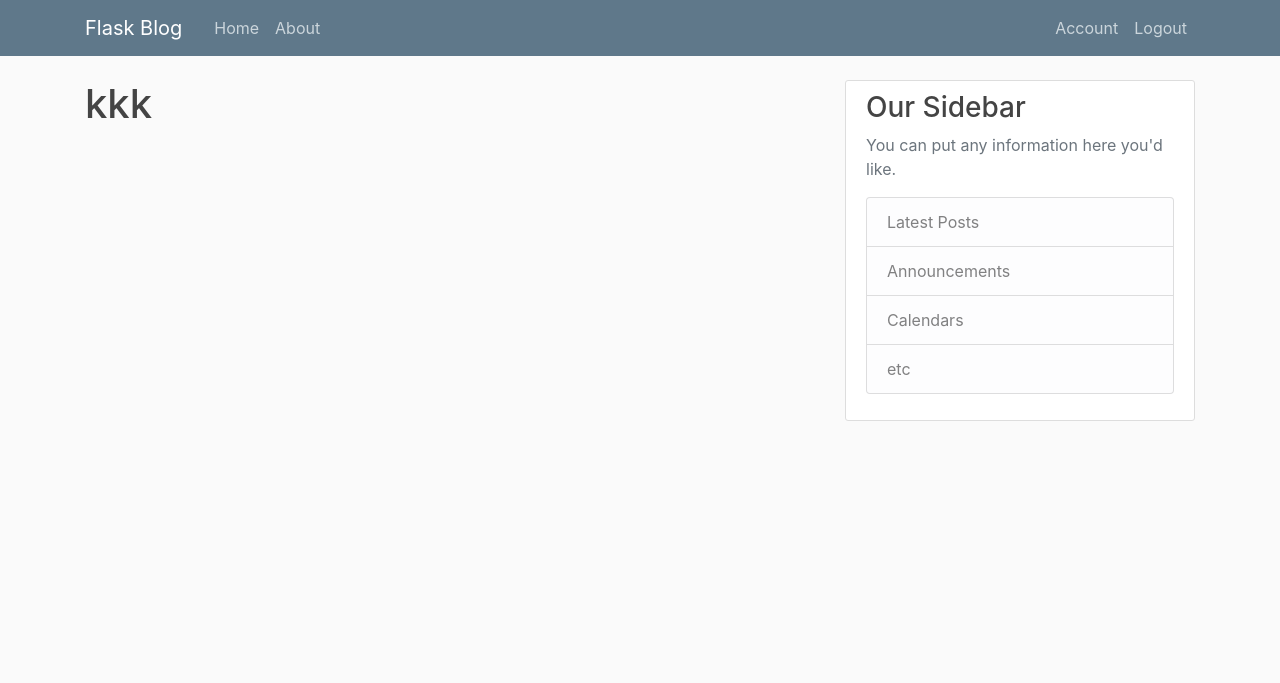
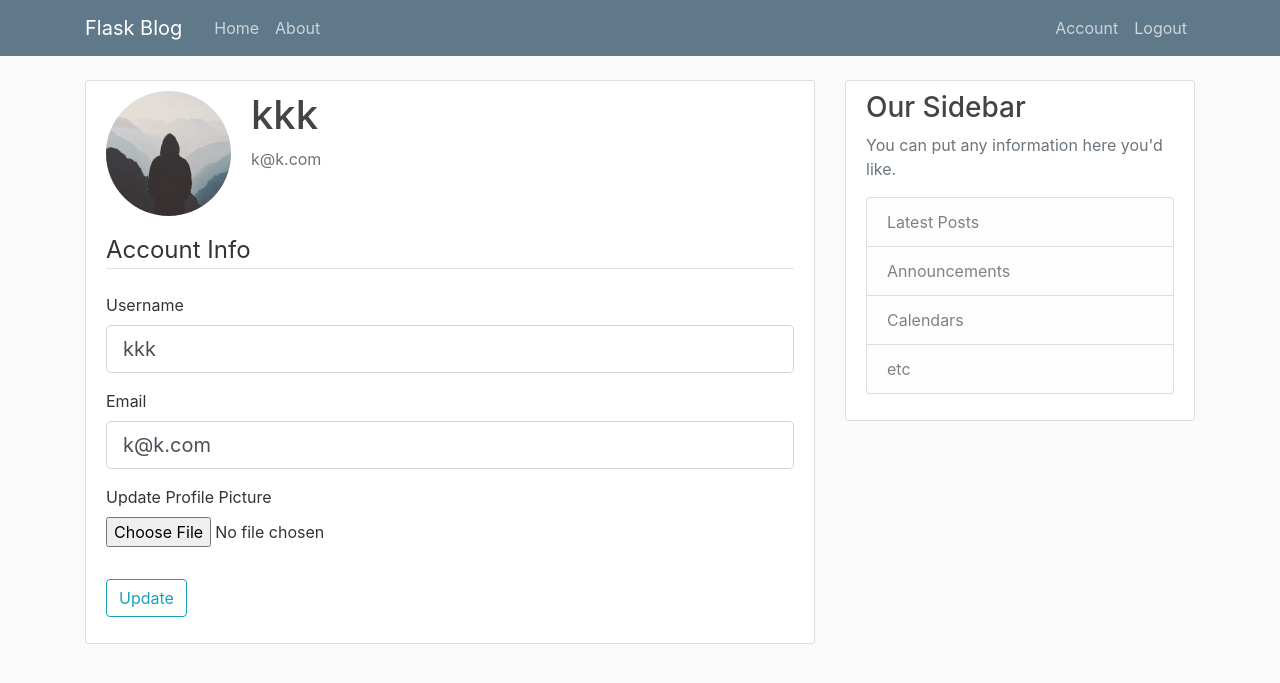
Before and after one commit to kongzz311/FlaskFullTutorial, a Flask app: page /account in a window 1280 px wide. Shown: the top 683 px of the page. Run offline with Flask 2, Linux system fonts and the light colour scheme; a user stored in the database is signed in; some libraries are stand-ins or nearby versions.

Commit message:
07-User-Account-Profile-Pic

```diff
--- a/flaskblog/forms.py
+++ b/flaskblog/forms.py
@@ -1,4 +1,6 @@
 from flask_wtf import FlaskForm
+from flask_wtf.file import FileField, FileAllowed
+from flask_login import current_user
 from wtforms import StringField, PasswordField, SubmitField, BooleanField
 from wtforms.validators import DataRequired, Length, Email, EqualTo, ValidationError
 from flaskblog.models import User
@@ -32,3 +34,28 @@ class LoginFrom(FlaskForm):
     password = PasswordField('Password', validators=[DataRequired()])
     remember = BooleanField('Remember me')
     submit = SubmitField('Login')
+
+
+class UpdateAccountForm(FlaskForm):
+    username = StringField('Username',
+                           validators=[DataRequired(), Length(min=2, max=20)])
+    email = StringField('Email',
+                        validators=[DataRequired(), Email()]
+                        )
+    picture = FileField('Update Profile Picture', validators=[FileAllowed(['jpg', 'png', 'jpeg'])])
+    submit = SubmitField('Update')
+
+
+
+    def validate_username(self, username):
+        if username.data != current_user.username:
+            user = User.query.filter_by(username=username.data).first()
+            if user:
+                raise ValidationError('That username is taken. Please choose a different one')
+
+
+    def validate_email(self, email):
+        if email.data != current_user.email:
+            user = User.query.filter_by(email=email.data).first()
+            if user:
+                raise ValidationError('That email is taken. Please choose a different one')
--- a/flaskblog/routes.py
+++ b/flaskblog/routes.py
@@ -1,6 +1,9 @@
+import os
+import secrets
+from PIL import Image
 from flask import render_template, url_for, flash, redirect, request
 from flaskblog import app, db, bcrypt
-from flaskblog.forms import RegistrationForm, LoginFrom
+from flaskblog.forms import RegistrationForm, LoginFrom, UpdateAccountForm
 from flaskblog.models import User, Post
 from flask_login import login_user, current_user, logout_user, login_required
 
@@ -68,7 +71,36 @@ def logout():
     return redirect(url_for('home'))
 
 
-@app.route('/account')
+def save_picture(form_picture):
+    random_hex = secrets.token_hex(8)
+    _, f_ext = os.path.splitext(form_picture.filename)
+    picture_fn = random_hex + f_ext
+    picture_path = os.path.join(app.root_path, 'static/profile_pics', picture_fn)
+
+    output_size = (125, 125)
+    i = Image.open(form_picture)
+    i.thumbnail(output_size)
+
+    i.save(picture_path)
+
+    return picture_fn
+
+
+@app.route('/account', methods=['POST', 'GET'])
 @login_required
 def account():
-    return render_template('account.html', title='Account')
+    form = UpdateAccountForm()
+    if form.validate_on_submit():
+        if form.picture.data:
+            picture_file = save_picture(form.picture.data)
+            current_user.image_file = picture_file
+        current_user.username = form.username.data
+        current_user.email = form.email.data
+        db.session.commit()
+        flash('Your account has been updated!', 'success')
+        return redirect(url_for('account'))
+    elif request.method == 'GET':
+        form.username.data = current_user.username
+        form.email.data = current_user.email
+    image_file = url_for('static', filename='profile_pics/'+current_user.image_file)
+    return render_template('account.html', title='Account', image_file=image_file, form=form)
--- a/flaskblog/templates/account.html
+++ b/flaskblog/templates/account.html
@@ -1,4 +1,60 @@
 {% extends "layout.html" %}
 {% block content %}
-    <h1>{{ current_user.username }}</h1>
+    <div class="content-section">
+        <div class="media">
+            <img class="rounded-circle account-img" src="{{ image_file }}">
+            <div class="media-body">
+                <h2 class="account-heading">{{ current_user.username }}</h2>
+                <p class="text-secondary">{{ current_user.email }}</p>
+            </div>
+        </div>
+        <!-- FORM HERE -->
+            <form action="" method="post" enctype="multipart/form-data">
+                {{ form.hidden_tag() }}
+                <fieldset class="form-group">
+                    <legend class="border-bottom mb-4">Account Info</legend>
+                    <div class="form-group">
+                        {{ form.username.label(class="form-control-label") }}
+
+                        {% if form.username.errors %}
+                            {{ form.username(class="form-control form-control-lg is-invalid") }}
+                            <div class="invalid-feedback">
+                                {% for error in form.username.errors %}
+                                    <span>{{ error }}</span>
+                                {% endfor %}
+                            </div>
+                        {% else %}
+                            {{ form.username(class="form-control form-control-lg") }}
+                        {% endif %}
+
+                    </div>
+                    <div class="form-group">
+                        {{ form.email.label(class="form-control-label") }}
+                        {% if form.email.errors %}
+                            {{ form.email(class="form-control form-control-lg is-invalid") }}
+                            <div class="invalid-feedback">
+                                {% for error in form.email.errors %}
+                                    <span>{{ error }}</span>
+                                {% endfor %}
+                            </div>
+                        {% else %}
+                            {{ form.email(class="form-control form-control-lg") }}
+                        {% endif %}
+                    </div>
+                    <div class="form-group">
+                        {{ form.picture.label() }}
+                        {{ form.picture(class="form-control-file") }}
+                        {% if form.picture.errors %}
+                            {% for error in form.picture.errors %}
+                                    <span class="text-danger">{{ error }}</span><br>
+                            {% endfor %}
+                        {% endif %}
+                    </div>
+                </fieldset>
+                <div class="form-group">
+                    {{ form.submit(class="btn btn-outline-info") }}
+                </div>
+            </form>
+
+    </div>
 {% endblock content %}
--- a/requirements.txt
+++ b/requirements.txt
@@ -13,7 +13,10 @@ idna==3.2
 itsdangerous==2.0.1
 Jinja2==3.0.1
 MarkupSafe==2.0.1
+packaging==20.9
+Pillow==8.0.1
 pycparser==2.20
+pyparsing==2.4.7
 six==1.16.0
 SQLAlchemy==1.4.19
 Werkzeug==2.0.1
```
Also changed, not shown: flaskblog/site.db, flaskblog/static/profile_pics/1cceed4c88c1219b.jpeg (added), flaskblog/static/profile_pics/75ab4ee4730f8dc3.png (added), flaskblog/static/profile_pics/a81e4caf61d489df.jpg (added), flaskblog/static/profile_pics/default.jpg (added).
